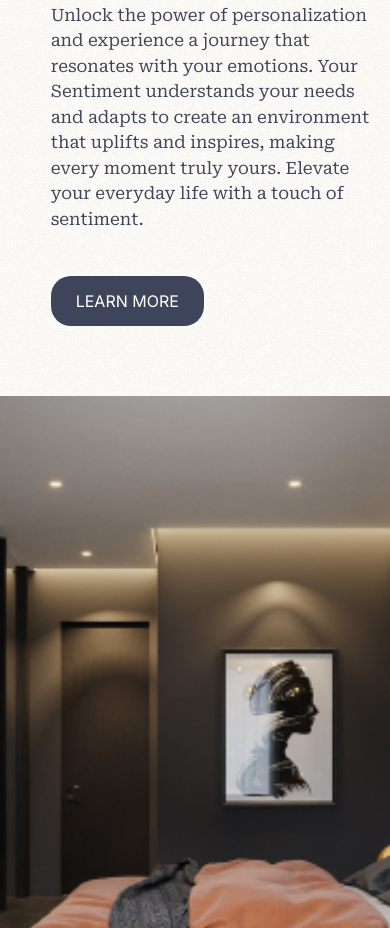
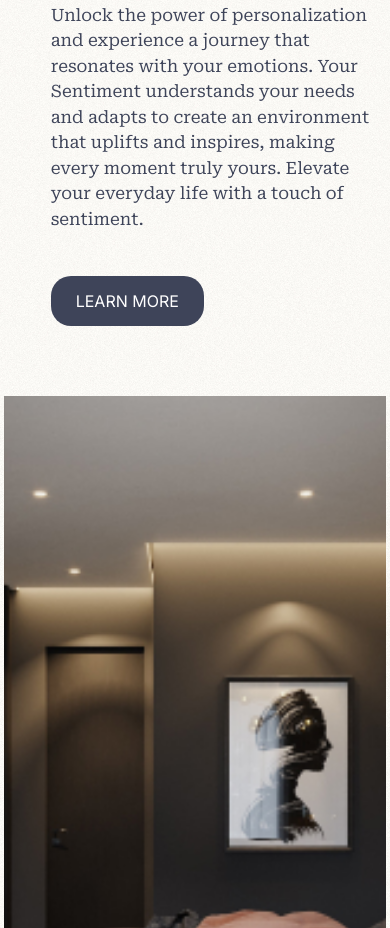
Before and after one commit to tiffanychiu97/Your-Sentiment, a plain HTML site: page index.html in a window 390 px wide. Shown: the part 2921-3849 px from the top of the page. Drawn offline with nearby package versions, Linux system fonts and the light colour scheme.

Commit message:
index slider

```diff
--- a/index.css
+++ b/index.css
@@ -408,9 +408,9 @@ body::-webkit-scrollbar {
 	.carousel-item {
 		width: 100%;
 		margin: 0%;
-		padding: 0%;
+		padding: 0 1%;
 	}
 	.carousel-item img {
-		height: 90vh;
+		height: 100vh;
 	}
 }
```
